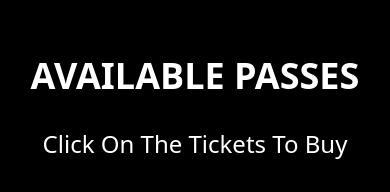
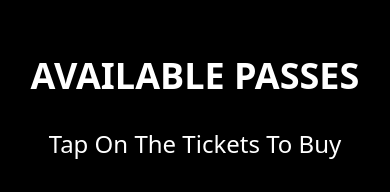
Before and after one commit to Aadi-Devs/Tedx_BVCOE, a React (Vite) app: page / in a window 390 px wide. Shown: the part 2640-2832 px from the top of the page. Built offline with nearby package versions, Linux system fonts and the light colour scheme.

Commit message:
updated ticket buying info

```diff
--- a/src/App.jsx
+++ b/src/App.jsx
@@ -493,7 +493,13 @@ const TicketBuying = () => {
           </button>
         </Link> */}
         <h1 className="text-white text-4xl font-bold">AVAILABLE PASSES</h1>
-        <h1 className="text-white text-2xl">Click On The Tickets To Buy</h1>
+        {/* <h1 className="text-white text-2xl">Click On The Tickets To Buy</h1> */}
+        <h1 className="hidden sm:block text-white text-2xl">
+          Click On The Tickets To Buy
+        </h1>
+        <h1 className="block sm:hidden text-white text-2xl">
+          Tap On The Tickets To Buy
+        </h1>
         <div className="flex flex-col sm:gap-16 px-6 gap-16">
           <a href="https://docs.google.com/forms/d/1uelLpfmfbci9HoVZST41mkswA31ITon-Z9gYPvrEFmU/edit">
             <img src={Ticket1} alt="" className=" sm:h-[440px] w-full" />
```
